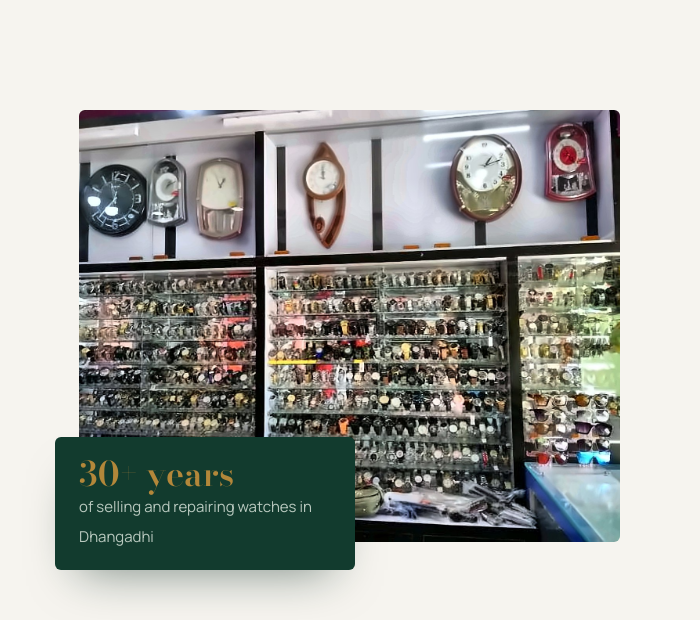
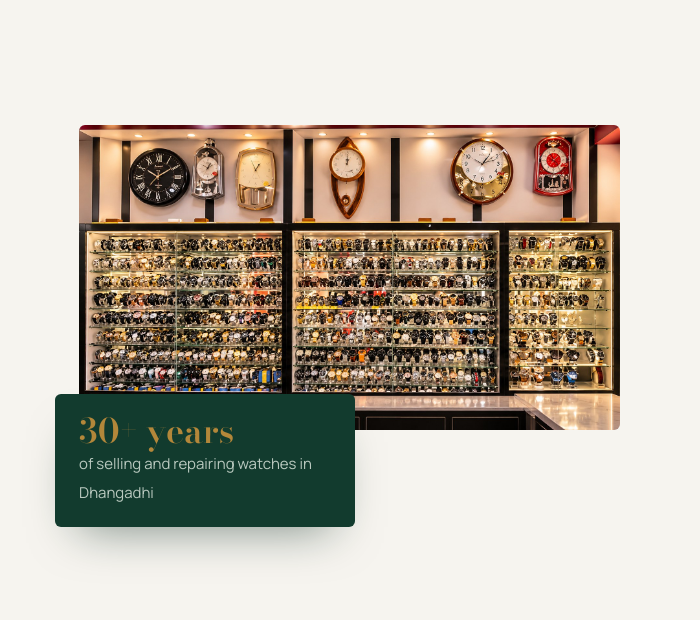
Before and after one commit to aakashmandal450-pixel/deepakwatchcenter, a plain HTML site: page index.html in a window 1280 px wide. Shown: the part 111-731 px from the top of the page, 580-1280 px from the left. Drawn offline with Linux system fonts and the light colour scheme.

Commit message:
Use the owner's new shop display photo in the hero
Replaces wall-display.jpg with shop-display.jpg (1672x941) and shows it
at 16:9 so the full display wall is visible; the caption card now sits
under the photo instead of covering it.

Co-Authored-By: Claude Opus 5.5 <noreply@anthropic.com>
Claude-Session: https://claude.ai/code/session_01EaHKstNFh9dHT2H6P6jZXD

```diff
--- a/assets/style.css
+++ b/assets/style.css
@@ -82,11 +82,11 @@ p{margin:0 0 1em}
 .hero h1 em{font-style:italic;font-weight:500;color:var(--green)}
 .hero .lead{font-size:clamp(18px,1.5vw,20.5px);color:var(--muted);max-width:42ch;margin:24px 0 32px}
 .hero-photo{position:relative;margin:0}
-.hero-photo img{width:100%;height:auto;aspect-ratio:4/3.2;object-fit:cover;border-radius:6px}
-.hero-photo figcaption{position:absolute;left:-24px;bottom:-28px;background:var(--green);color:var(--cream);padding:20px 24px;border-radius:6px;max-width:300px;box-shadow:0 24px 48px -24px rgba(13,44,34,.55)}
+.hero-photo img{width:100%;height:auto;aspect-ratio:16/9;object-fit:cover;border-radius:6px}
+.hero-photo figcaption{position:relative;margin:-36px 0 0 -24px;display:inline-block;background:var(--green);color:var(--cream);padding:20px 24px;border-radius:6px;max-width:300px;box-shadow:0 24px 48px -24px rgba(13,44,34,.55)}
 .hero-photo figcaption b{display:block;font:600 34px/1 var(--serif);color:var(--brass)}
 .hero-photo figcaption span{font-size:15px;color:var(--sage)}
-@media (max-width:900px){.hero .wrap{grid-template-columns:1fr}.hero-photo figcaption{left:16px;bottom:-24px}}
+@media (max-width:900px){.hero .wrap{grid-template-columns:1fr}.hero-photo figcaption{margin:-28px 0 0 16px}}
 
 /* facts strip */
 .facts{border-top:1px solid var(--line);border-bottom:1px solid var(--line);background:var(--paper-2)}
--- a/index.html
+++ b/index.html
@@ -49,7 +49,7 @@
         </div>
       </div>
       <figure class="hero-photo">
-        <img src="assets/img/wall-display.jpg" width="1524" height="1103" alt="Inside Deepak Watch Center: glass shelves holding hundreds of wristwatches, with wall clocks displayed above">
+        <img src="assets/img/shop-display.jpg" width="1672" height="941" alt="Inside Deepak Watch Center: glass shelves holding hundreds of wristwatches, with wall clocks displayed above">
         <figcaption><b>30+ years</b><span>of selling and repairing watches in Dhangadhi</span></figcaption>
       </figure>
     </div>
```
Also changed, not shown: assets/img/shop-display.jpg (added), assets/img/wall-display.jpg (deleted), 2 other files.
